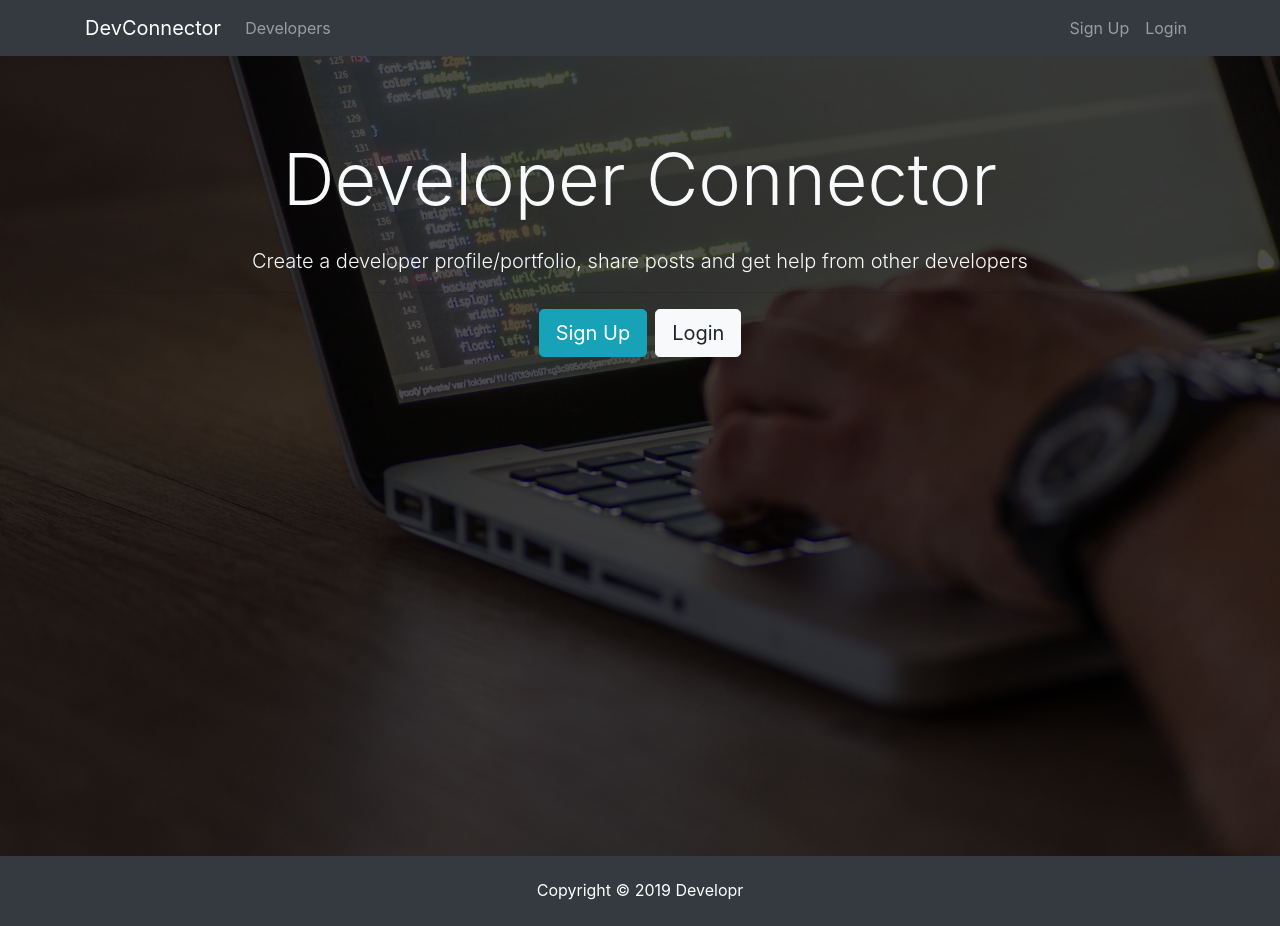
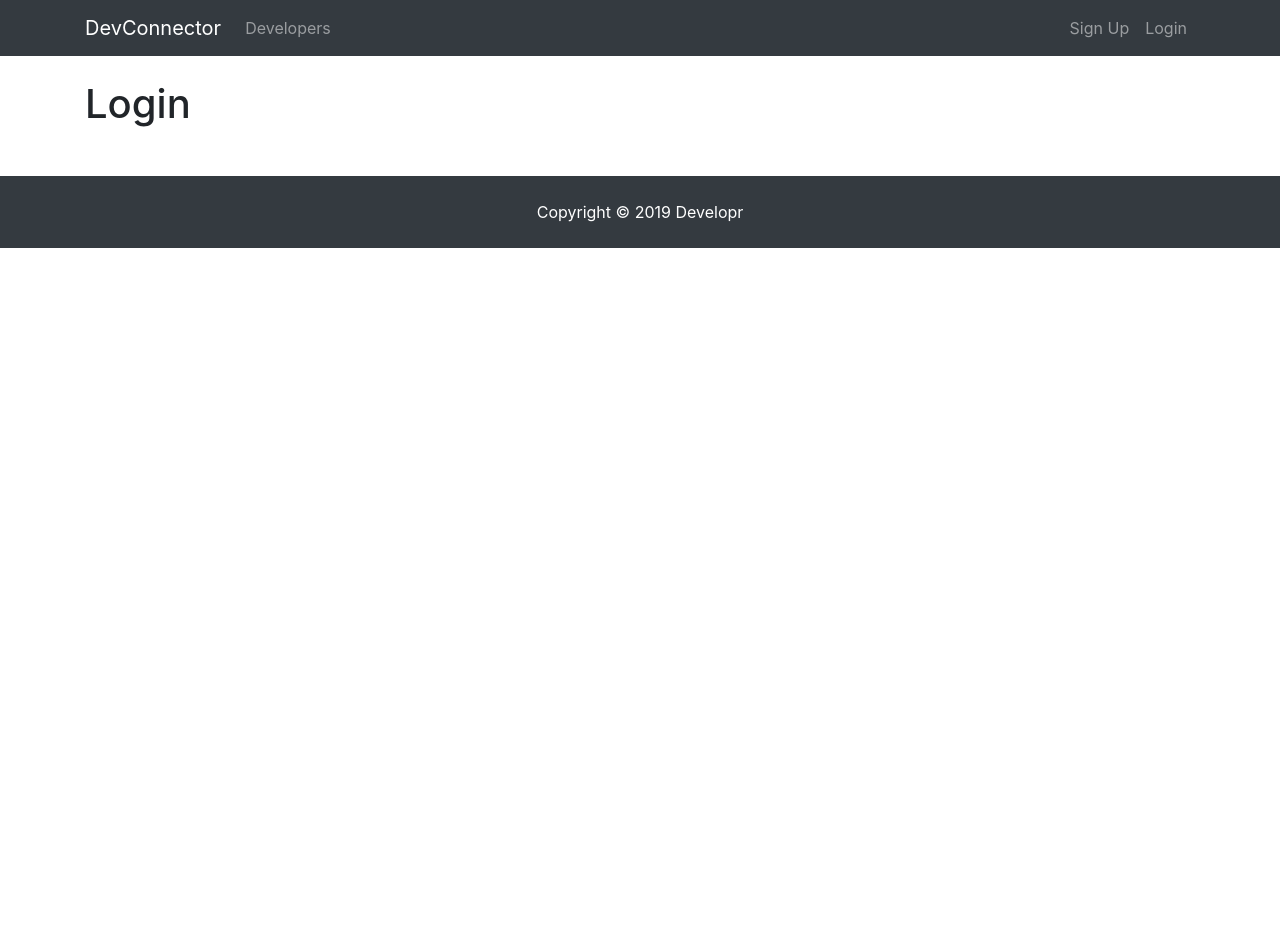
Before and after one commit to mckaywrigley/developr, a React (Create React App) app in the folder client/: page /login in a window 1280 px wide. After the commit the page ends 800 px from the top, so only its background shows below. Built offline with nearby package versions, Linux system fonts and the light colour scheme.

Commit message:
imports react router and handles initial navbar links

```diff
--- a/client/package.json
+++ b/client/package.json
@@ -5,6 +5,7 @@
   "dependencies": {
     "react": "^16.8.6",
     "react-dom": "^16.8.6",
+    "react-router-dom": "^5.0.0",
     "react-scripts": "2.1.8"
   },
   "scripts": {
--- a/client/src/App.js
+++ b/client/src/App.js
@@ -1,18 +1,28 @@
 import React, { Component } from "react";
+import { BrowserRouter as Router, Route } from "react-router-dom";
+
 import Navbar from "./components/layout/Navbar";
 import Footer from "./components/layout/Footer";
 import Landing from "./components/layout/Landing";
+import Login from "./components/auth/Login";
+import Register from "./components/auth/Register";
 
 import "./App.css";
 
 class App extends Component {
   render() {
     return (
-      <div className="App">
-        <Navbar />
-        <Landing />
-        <Footer />
-      </div>
+      <Router>
+        <div className="App">
+          <Navbar />
+          <Route exact path="/" component={Landing} />
+          <div className="container">
+            <Route exact path="/register" component={Register} />
+            <Route exact path="/login" component={Login} />
+          </div>
+          <Footer />
+        </div>
+      </Router>
     );
   }
 }
--- /dev/null
+++ b/client/src/components/auth/Login.js
@@ -0,0 +1,9 @@
+import React, { Component } from "react";
+
+class Login extends Component {
+  render() {
+    return <h1>Login</h1>;
+  }
+}
+
+export default Login;
--- /dev/null
+++ b/client/src/components/auth/Register.js
@@ -0,0 +1,9 @@
+import React, { Component } from "react";
+
+class Register extends Component {
+  render() {
+    return <h1>Register</h1>;
+  }
+}
+
+export default Register;
--- a/client/src/components/layout/Landing.js
+++ b/client/src/components/layout/Landing.js
@@ -1,4 +1,5 @@
 import React, { Component } from "react";
+import { Link } from "react-router-dom";
 
 class Landing extends Component {
   render() {
@@ -16,12 +17,12 @@
                   from other developers
                 </p>
                 <hr />
-                <a href="register.html" className="btn btn-lg btn-info mr-2">
+                <Link to="/register" className="btn btn-lg btn-info mr-2">
                   Sign Up
-                </a>
-                <a href="login.html" className="btn btn-lg btn-light">
+                </Link>
+                <Link to="/login" className="btn btn-lg btn-light">
                   Login
-                </a>
+                </Link>
               </div>
             </div>
           </div>
--- a/client/src/components/layout/Navbar.js
+++ b/client/src/components/layout/Navbar.js
@@ -1,4 +1,5 @@
 import React, { Component } from "react";
+import { Link } from "react-router-dom";
 
 class Navbar extends Component {
   render() {
@@ -6,9 +7,9 @@
       // <!-- Navbar -->
       <nav className="navbar navbar-expand-sm navbar-dark bg-dark mb-4">
         <div className="container">
-          <a className="navbar-brand" href="landing.html">
+          <Link className="navbar-brand" to="/">
             DevConnector
-          </a>
+          </Link>
           <button
             className="navbar-toggler"
             type="button"
@@ -21,23 +22,23 @@
           <div className="collapse navbar-collapse" id="mobile-nav">
             <ul className="navbar-nav mr-auto">
               <li className="nav-item">
-                <a className="nav-link" href="profiles.html">
+                <Link className="nav-link" to="/profiles">
                   {" "}
                   Developers
-                </a>
+                </Link>
               </li>
             </ul>
 
             <ul className="navbar-nav ml-auto">
               <li className="nav-item">
-                <a className="nav-link" href="register.html">
+                <Link className="nav-link" to="/register">
                   Sign Up
-                </a>
+                </Link>
               </li>
               <li className="nav-item">
-                <a className="nav-link" href="login.html">
+                <Link className="nav-link" to="/login">
                   Login
-                </a>
+                </Link>
               </li>
             </ul>
           </div>
```
